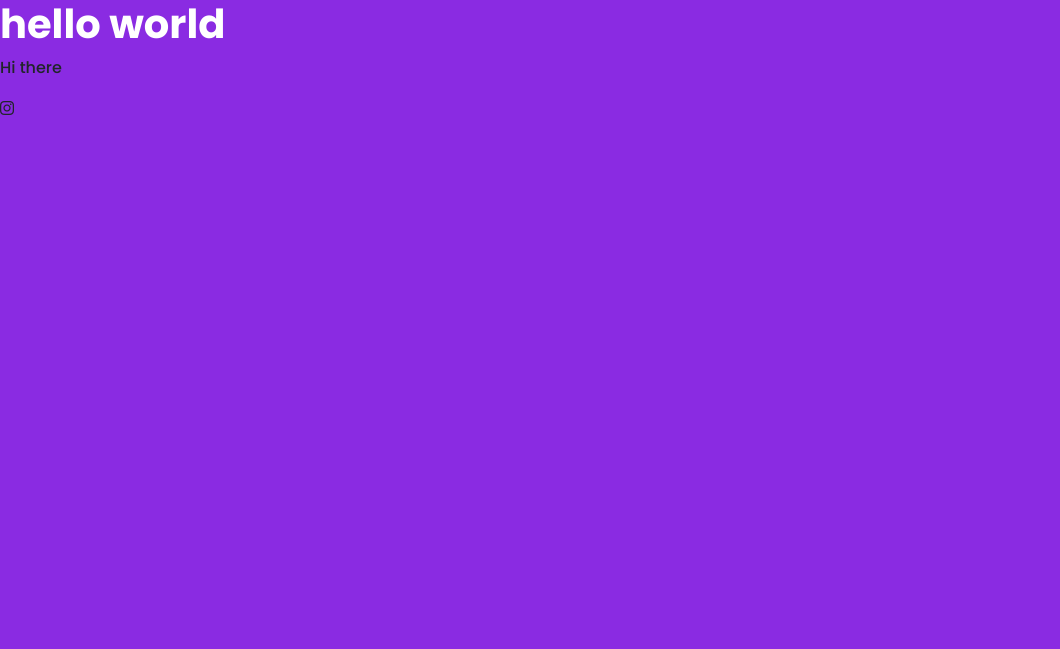
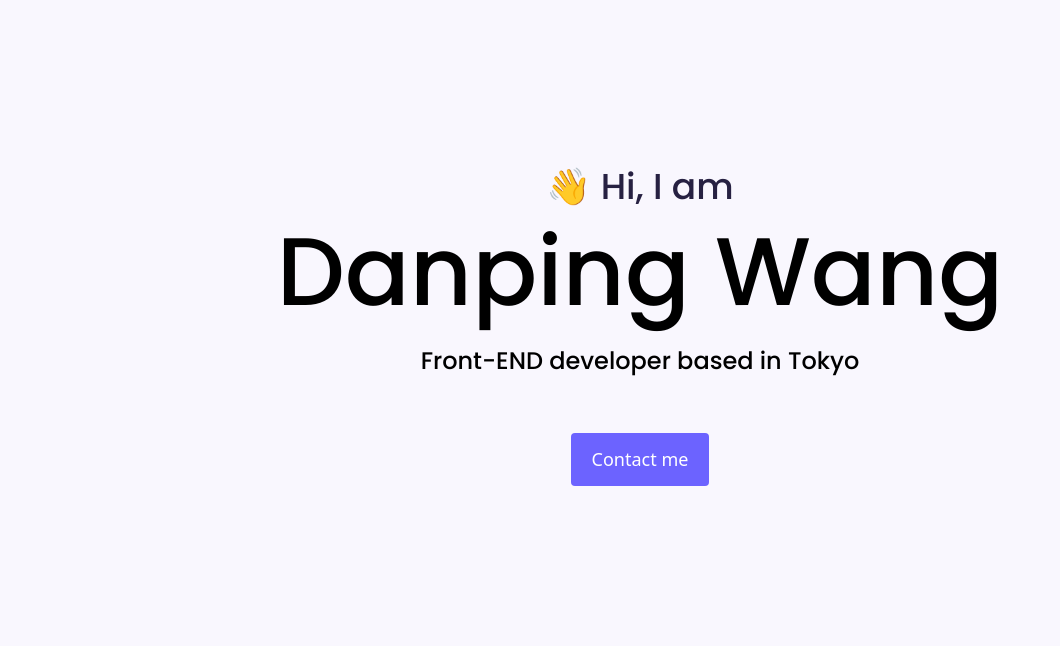
Before and after one commit to danpingw/zelda-site, a plain HTML site: page index.html in a window 1280 px wide. Shown: the whole page, without its empty margins (0-1060 px from the left). Drawn offline with nearby package versions, Linux system fonts and the light colour scheme.

Commit message:
update Hero

```diff
--- a/index.html
+++ b/index.html
@@ -4,6 +4,7 @@
     <meta charset="UTF-8" />
     <meta http-equiv="X-UA-Compatible" content="IE=edge" />
     <meta name="viewport" content="width=device-width, initial-scale=1.0" />
+    <meta name="description" content="This is the homepage of Danping Wang." />
     <title>Daping Wang Homepage</title>
     <link
       href="https://cdn.jsdelivr.net/npm/bootstrap@5.2.3/dist/css/bootstrap.min.css"
@@ -29,8 +30,11 @@
     ></script>
   </head>
   <body>
-    <h1>hello world</h1>
-    <p>Hi there</p>
-    <i class="fa-brands fa-instagram"></i>
+    <div class="hero">
+      <p>👋 Hi, I am</p>
+      <h1>Danping Wang</h1>
+      <h2 class="mb-5">Front-END developer based in Tokyo</h2>
+      <div><a href="#" class="btn btn-branding">Contact me</a></div>
+    </div>
   </body>
 </html>
--- a/styles/homepage.css
+++ b/styles/homepage.css
@@ -1,13 +1,47 @@
-body {
-  background-color: blueviolet;
+h1,
+h2,
+h3,
+h4,
+h5,
+h6 {
+  color: black;
+  font-family: "Poppins", sans-serif;
+  font-size: bold;
 }
 
 h1 {
+  font-size: 96px;
+}
+
+P {
+  font-family: "Poppins", sans-serif;
+  font-size: normal;
+}
+
+.hero {
+  background-color: #f9f7fe;
+  text-align: center;
+  padding: 160px 0;
+}
+
+.hero p {
+  font-size: 36px;
+  margin: 0;
+  color: #272142;
+}
+
+.hero h2 {
+  font-family: "Poppins", sans-serif;
+  font-size: normal;
+  line-height: 2;
+  font-size: 24px;
+}
+
+.btn-branding {
+  background-color: #6c63ff;
+  border-radius: 4px;
   color: white;
-  font-family: "Poppins", sans-serif;
-  font-weight: bold;
+  line-height: 27px;
+  padding: 12px 20px;
+  font-size: 18px;
 }
-p {
-  font-family: "Poppins", sans-serif;
-  font-weight: normals;
-}
```
